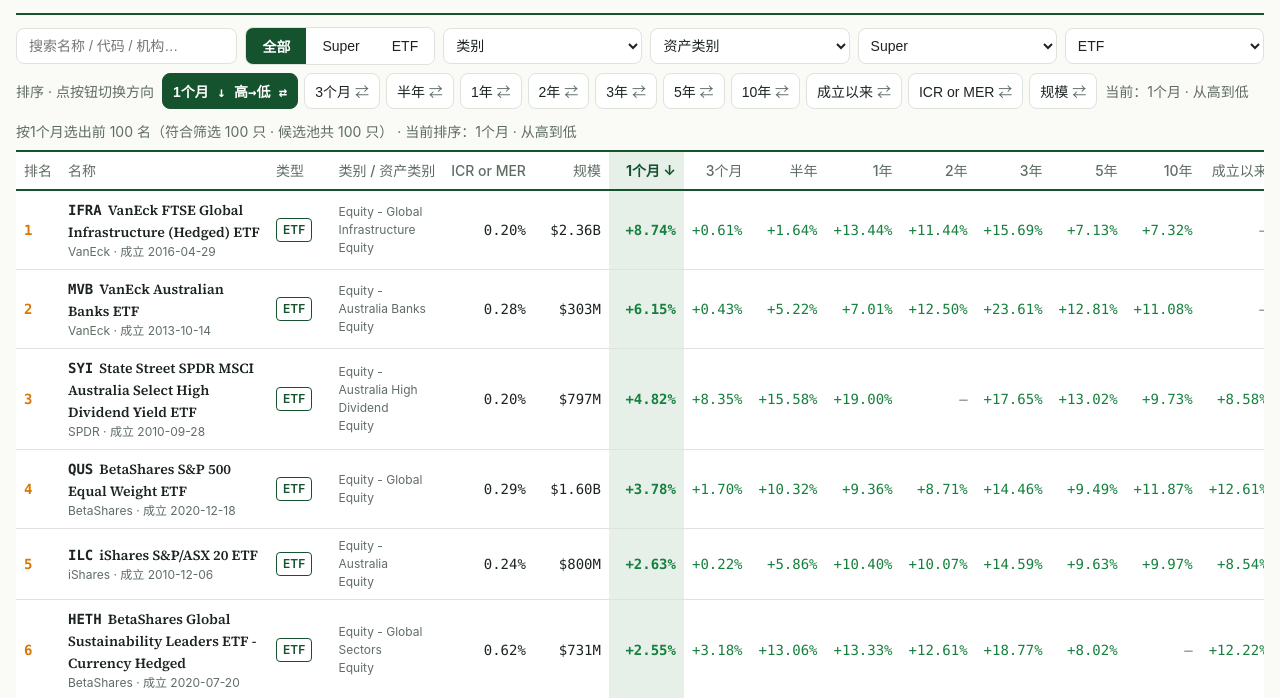
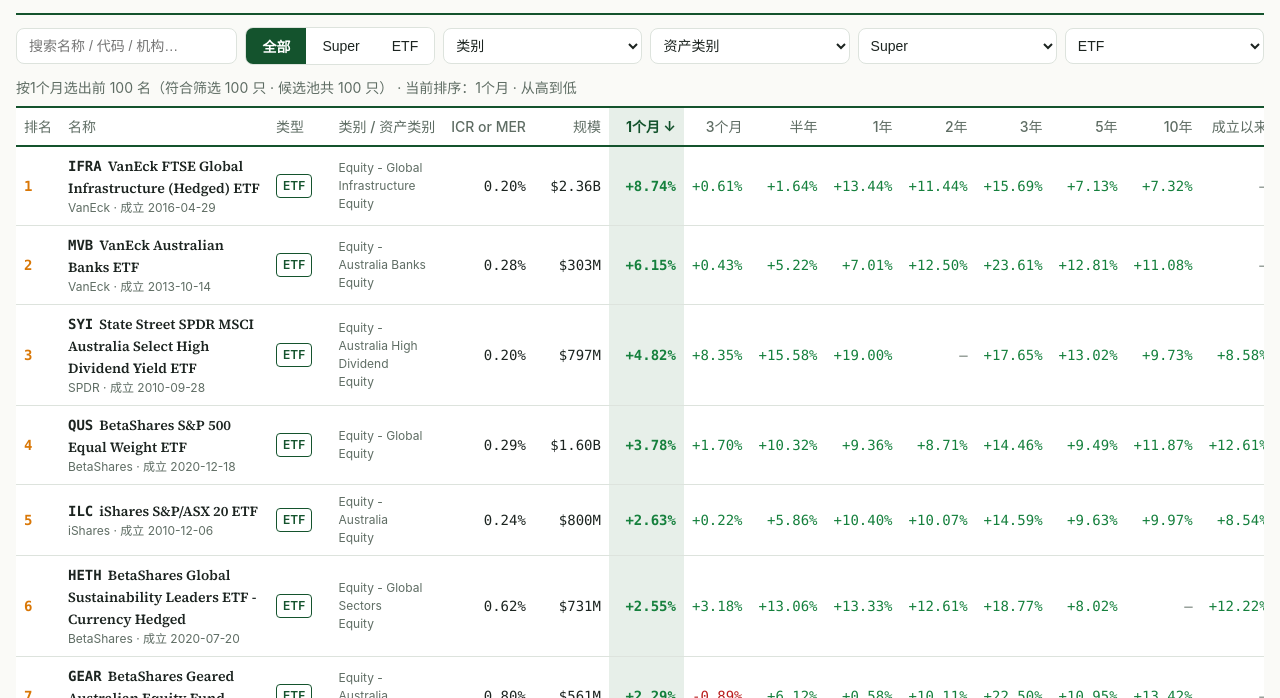
Before and after one commit to zmzhu-au/australia-top-100-super-etf, a plain HTML site: page index.html in a window 1280 px wide. Shown: the part 67-765 px from the top of the page. Drawn offline with Linux system fonts and the light colour scheme.

Commit message:
Remove sort buttons, keep table sorting via headers

```diff
--- a/index.html
+++ b/index.html
@@ -125,20 +125,6 @@
         max-width: 11rem; border: 1px solid var(--border); border-radius: var(--radius);
         background: var(--surface); color: var(--text); padding: 0 8px; font-size: 14px;
       }
-      .sort-row { margin-top: 8px; display: flex; flex-wrap: wrap; align-items: center; gap: 8px; font-size: 14px; }
-      .sort-row .hint { color: var(--dim); flex-shrink: 0; }
-      .sort-btns { display: flex; flex-wrap: wrap; gap: 6px; }
-      .sort-btn {
-        border: 1px solid var(--border); border-radius: var(--radius);
-        background: var(--surface); color: var(--text);
-        padding: 0 10px; font-size: 14px; white-space: nowrap; cursor: pointer;
-      }
-      .sort-btn.active { border-color: var(--accent); background: var(--accent); color: #fff; font-weight: 600; }
-      @media (prefers-color-scheme: dark) { .sort-btn.active { color: #101511; } }
-      .sort-btn .dir-dim { color: var(--dim); }
-      .sort-btn.active .dir-dim { color: inherit; }
-      .sort-current { color: var(--dim); }
-
       .status-line { padding-bottom: 8px; font-size: 14px; color: var(--dim); margin: 0; }
 
       /* Desktop table */
@@ -247,11 +233,6 @@
               <option value="">ETF</option>
             </select>
           </div>
-        </div>
-        <div class="sort-row">
-          <span class="hint">排序 · 点按钮切换方向</span>
-          <div class="sort-btns" id="sortBtns" role="group" aria-label="排序方式，每个字段一个按钮，点击切换从高到低或从低到高"></div>
-          <span class="sort-current" id="sortCurrent"></span>
         </div>
       </section>
 
@@ -406,8 +387,6 @@
           return { list: list.slice(0, 100), total: total };
         }
 
-        var sortBtnsEl = document.getElementById("sortBtns");
-        var sortCurrentEl = document.getElementById("sortCurrent");
         var statusLineEl = document.getElementById("statusLine");
         var theadEl = document.getElementById("thead");
         var tbodyEl = document.getElementById("tbody");
@@ -418,28 +397,6 @@
         function sortMark(key) {
           if (key !== state.sortKey) return "";
           return state.sortDir === -1 ? " ↓" : " ↑";
-        }
-
-        function renderSortBar() {
-          var html = "";
-          ALL_SORTS.forEach(function (opt) {
-            var active = opt.key === state.sortKey;
-            var label = opt.key === "ret3y" ? "3年" : opt.label;
-            var aria;
-            if (active) {
-              aria = "当前按" + opt.label + dirLabel(opt.key, state.sortDir) + "排序，点击切换为" + dirLabel(opt.key, state.sortDir === -1 ? 1 : -1);
-            } else {
-              aria = "按" + opt.label + "排序，点击后按" + ((opt.key === "name" || opt.key === "icr") ? "低→高" : "高→低") + "，再点切换方向";
-            }
-            html += '<button type="button" class="sort-btn' + (active ? " active" : "") + '" data-sort="' + opt.key + '" aria-pressed="' + active + '" aria-label="' + esc(aria) + '">' +
-              esc(label) +
-              (active
-                ? '<span class="num"> ' + dirArrow(state.sortDir) + " " + dirLabel(opt.key, state.sortDir) + " ⇄</span>"
-                : '<span class="dir-dim" aria-hidden="true"> ⇄</span>') +
-              "</button>";
-          });
-          sortBtnsEl.innerHTML = html;
-          sortCurrentEl.textContent = "当前：" + sortLabel();
         }
 
         function renderTable(list) {
@@ -520,7 +477,6 @@
         }
 
         function render() {
-          renderSortBar();
           var res = getFiltered();
           filteredCount = res.list.length;
           if (filteredCount < 10 && typeof setControlsVisible === "function") setControlsVisible(true);
```
